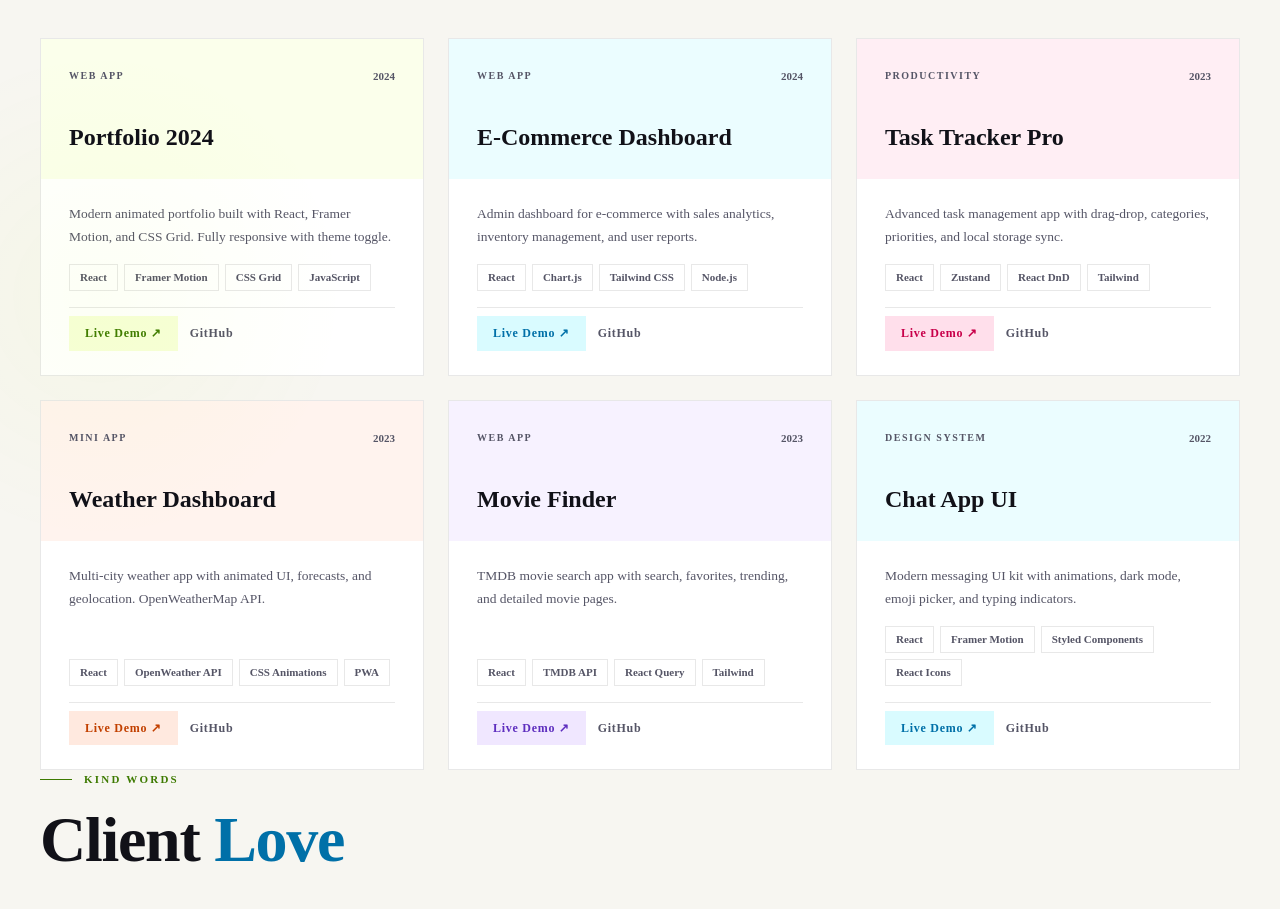
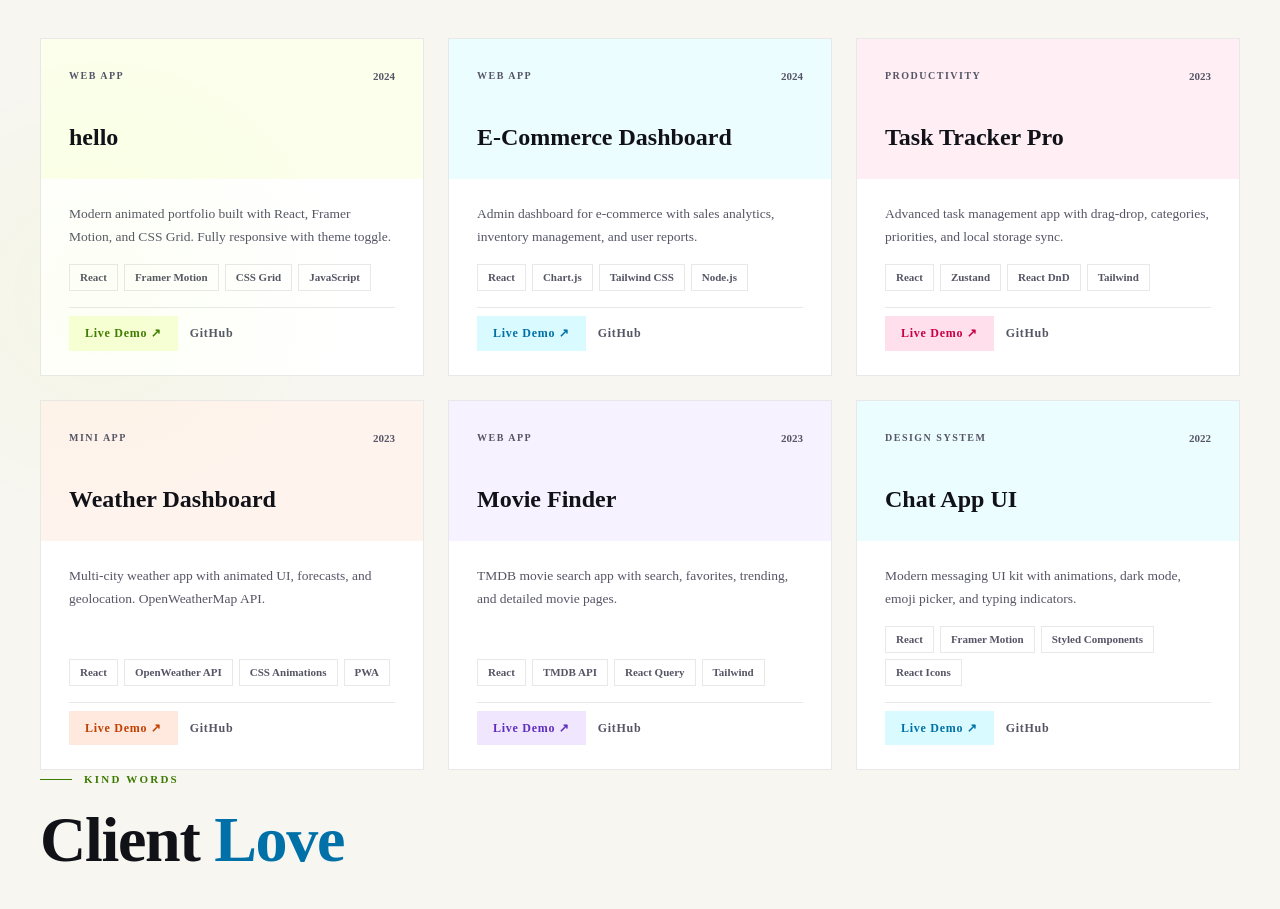
Before and after one commit to mithunhalder01/portfolio_dev, a React (Create React App) app: page / in a window 1280 px wide. Shown: the part 3822-4731 px from the top of the page. Built offline with nearby package versions, Linux system fonts and the light colour scheme; the HTML template or start-up script is replaced by a standard one.

Commit message:
Update Projects.jsx

```diff
--- a/src/components/Projects.jsx
+++ b/src/components/Projects.jsx
@@ -5,7 +5,7 @@ import './Projects.css';
 const projects = [
   {
     id: 1,
-    title:    'Portfolio 2024',
+    title:    'hello',
     category: 'Web App',
     color:    'lime',
     year:     '2024',
```
